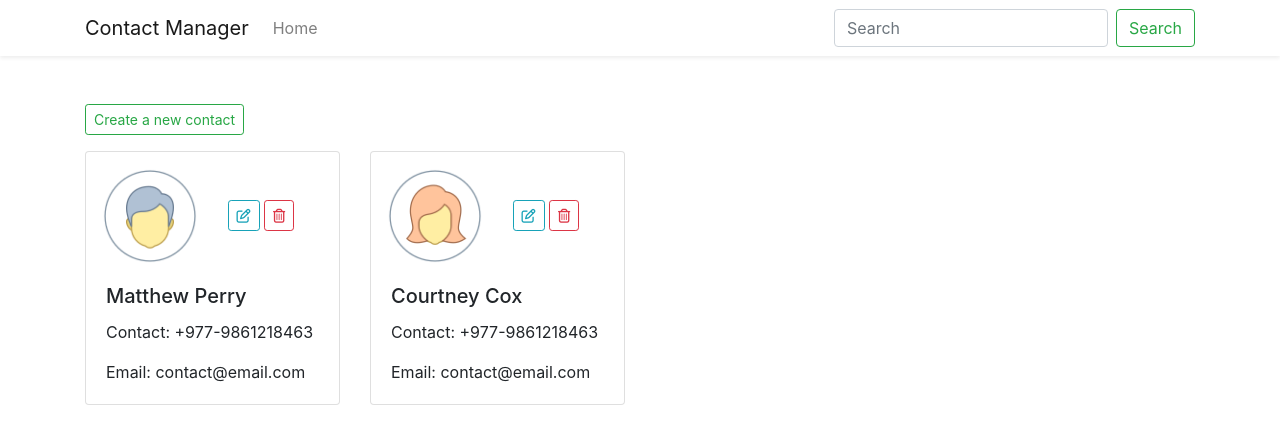
After one commit to bibishan-pandey/django_contact_manager, a Django app: template contacts/templates/contacts/home.html in a window 1280 px wide. The commit adds this page. Shown: the top 444 px of the page. Run offline with Django 3.2, Linux system fonts and the light colour scheme; the template is opened without the code that fills it, so the values that code supplies are empty; some libraries are stand-ins or nearby versions.

Commit message:
home contacts list ui generated

```diff
--- /dev/null
+++ b/contacts/templates/contacts/detail.html
@@ -0,0 +1,4 @@
+{% extends 'base.html' %}
+{% block content %}
+
+{% endblock content %}
--- /dev/null
+++ b/contacts/templates/contacts/form.html
@@ -0,0 +1,4 @@
+{% extends 'base.html' %}
+{% block content %}
+
+{% endblock content %}
--- /dev/null
+++ b/contacts/templates/contacts/home.html
@@ -0,0 +1,59 @@
+{% extends 'base.html' %}
+{% load static %}
+{% block content %}
+    <div class="form-group">
+        <a href="{% url 'form' %}" class="btn btn-sm btn-outline-success">Create a new contact</a>
+    </div>
+    <div class="row">
+        <div class="col-lg-3 col-md-4 col-sm-6 col-xs-12 mb-2">
+            <div class="card">
+                <div class="row pt-3 pr-3 pl-3 align-items-center">
+                    <div class="col-6">
+                        <img class="img-fluid rounded-circle mx-auto d-block"
+                             src="{% static './images/male user.png' %}" alt="Card image cap">
+                    </div>
+                    <div class="col-6">
+                        <a href="#" class="btn btn-sm btn-outline-info" data-toggle="tooltip" data-placement="top"
+                           title="Edit">
+                            <i class="far fa-edit"></i>
+                        </a>
+                        <a href="#" class="btn btn-sm btn-outline-danger" data-toggle="tooltip" data-placement="top"
+                           title="Delete">
+                            <i class="far fa-trash-alt"></i>
+                        </a>
+                    </div>
+                </div>
+                <div class="card-body text-justify">
+                    <h5 class="card-title">Matthew Perry</h5>
+                    <p class="card-text">Contact: +977-9861218463</p>
+                    <p class="card-text">Email: contact@email.com</p>
+                </div>
+            </div>
+        </div>
+        <div class="col-lg-3 col-md-4 col-sm-6 col-xs-12 mb-2">
+            <div class="card">
+                <div class="row pt-3 pr-3 pl-3 align-items-center">
+                    <div class="col-6">
+                        <img class="img-fluid rounded-circle mx-auto d-block"
+                             src="{% static './images/female user.png' %}" alt="Card image cap">
+                    </div>
+                    <div class="col-6">
+                        <a href="#" class="btn btn-sm btn-outline-info" data-toggle="tooltip" data-placement="top"
+                           title="Edit">
+                            <i class="far fa-edit"></i>
+                        </a>
+                        <a href="#" class="btn btn-sm btn-outline-danger" data-toggle="tooltip" data-placement="top"
+                           title="Delete">
+                            <i class="far fa-trash-alt"></i>
+                        </a>
+                    </div>
+                </div>
+                <div class="card-body text-justify">
+                    <h5 class="card-title">Courtney Cox</h5>
+                    <p class="card-text">Contact: +977-9861218463</p>
+                    <p class="card-text">Email: contact@email.com</p>
+                </div>
+            </div>
+        </div>
+    </div>
+{% endblock content %}
--- /dev/null
+++ b/contacts/templates/contacts/search.html
@@ -0,0 +1,4 @@
+{% extends 'base.html' %}
+{% block content %}
+
+{% endblock content %}
--- a/contacts/urls.py
+++ b/contacts/urls.py
@@ -0,0 +1,9 @@
+from django.urls import path
+from .views import home, detail, search, form
+
+urlpatterns = [
+    path('', home, name='home'),
+    path('form/', form, name='form'),
+    path('detail/<int:id>', detail, name='detail'),
+    path('search/', search, name='search')
+]
--- a/main/settings.py
+++ b/main/settings.py
@@ -124,4 +124,6 @@ USE_TZ = True
 
 STATIC_URL = '/static/'
 
-STATICFILES_DIRS = (os.path.join(BASE_DIR, 'static'))
+STATICFILES_DIRS = (
+    os.path.join(BASE_DIR, 'static'),
+)
--- a/templates/base.html
+++ b/templates/base.html
@@ -3,8 +3,44 @@
 <head>
     <meta charset="UTF-8">
     <title>Contact Manager</title>
+    <link rel="stylesheet" href="https://stackpath.bootstrapcdn.com/bootstrap/4.4.1/css/bootstrap.min.css"
+          integrity="sha384-Vkoo8x4CGsO3+Hhxv8T/Q5PaXtkKtu6ug5TOeNV6gBiFeWPGFN9MuhOf23Q9Ifjh" crossorigin="anonymous">
 </head>
 <body>
-
+<nav class="navbar navbar-expand-lg navbar-light bg-white shadow-sm">
+    <div class="container">
+        <a class="navbar-brand" href="{% url 'home' %}">Contact Manager</a>
+        <button class="navbar-toggler" type="button" data-toggle="collapse" data-target="#navbarSupportedContent"
+                aria-controls="navbarSupportedContent" aria-expanded="false" aria-label="Toggle navigation">
+            <span class="navbar-toggler-icon"></span>
+        </button>
+        <div class="collapse navbar-collapse" id="navbarSupportedContent">
+            <ul class="navbar-nav mr-auto">
+                <li class="nav-item">
+                    <a class="nav-link" href="{% url 'home' %}">Home</a>
+                </li>
+            </ul>
+            <form class="form-inline my-2 my-lg-0" method="POST">
+                {% csrf_token %}
+                <input class="form-control mr-sm-2" type="search" placeholder="Search" aria-label="Search">
+                <button class="btn btn-outline-success my-2 my-sm-0" type="submit">Search</button>
+            </form>
+        </div>
+    </div>
+</nav>
+<div class="container mt-5 mb-5">
+    {% block content %}
+    {% endblock content %}
+</div>
+<script src="https://kit.fontawesome.com/0c1c6c8d02.js" crossorigin="anonymous"></script>
+<script src="https://code.jquery.com/jquery-3.4.1.slim.min.js"
+        integrity="sha384-J6qa4849blE2+poT4WnyKhv5vZF5SrPo0iEjwBvKU7imGFAV0wwj1yYfoRSJoZ+n"
+        crossorigin="anonymous"></script>
+<script src="https://cdn.jsdelivr.net/npm/popper.js@1.16.0/dist/umd/popper.min.js"
+        integrity="sha384-Q6E9RHvbIyZFJoft+2mJbHaEWldlvI9IOYy5n3zV9zzTtmI3UksdQRVvoxMfooAo"
+        crossorigin="anonymous"></script>
+<script src="https://stackpath.bootstrapcdn.com/bootstrap/4.4.1/js/bootstrap.min.js"
+        integrity="sha384-wfSDF2E50Y2D1uUdj0O3uMBJnjuUD4Ih7YwaYd1iqfktj0Uod8GCExl3Og8ifwB6"
+        crossorigin="anonymous"></script>
 </body>
 </html>
```
Also changed, not shown: contacts/views.py (+15 -1 lines).
